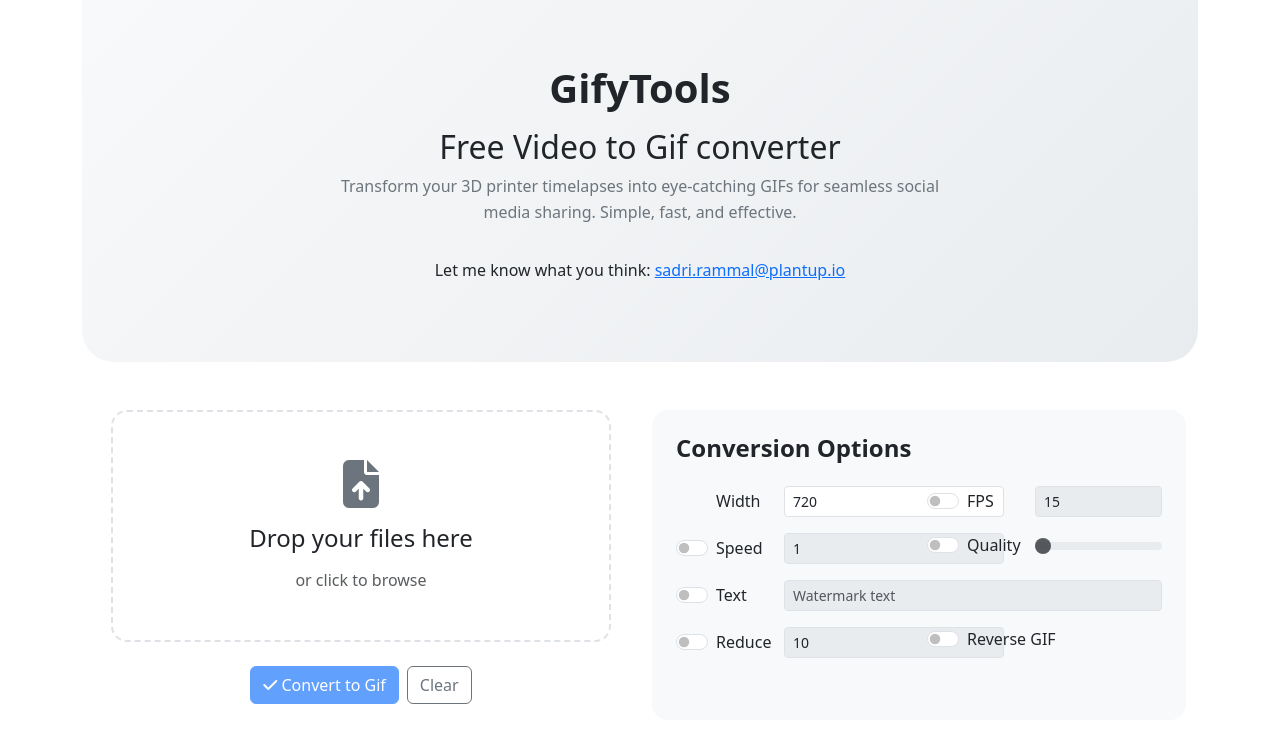
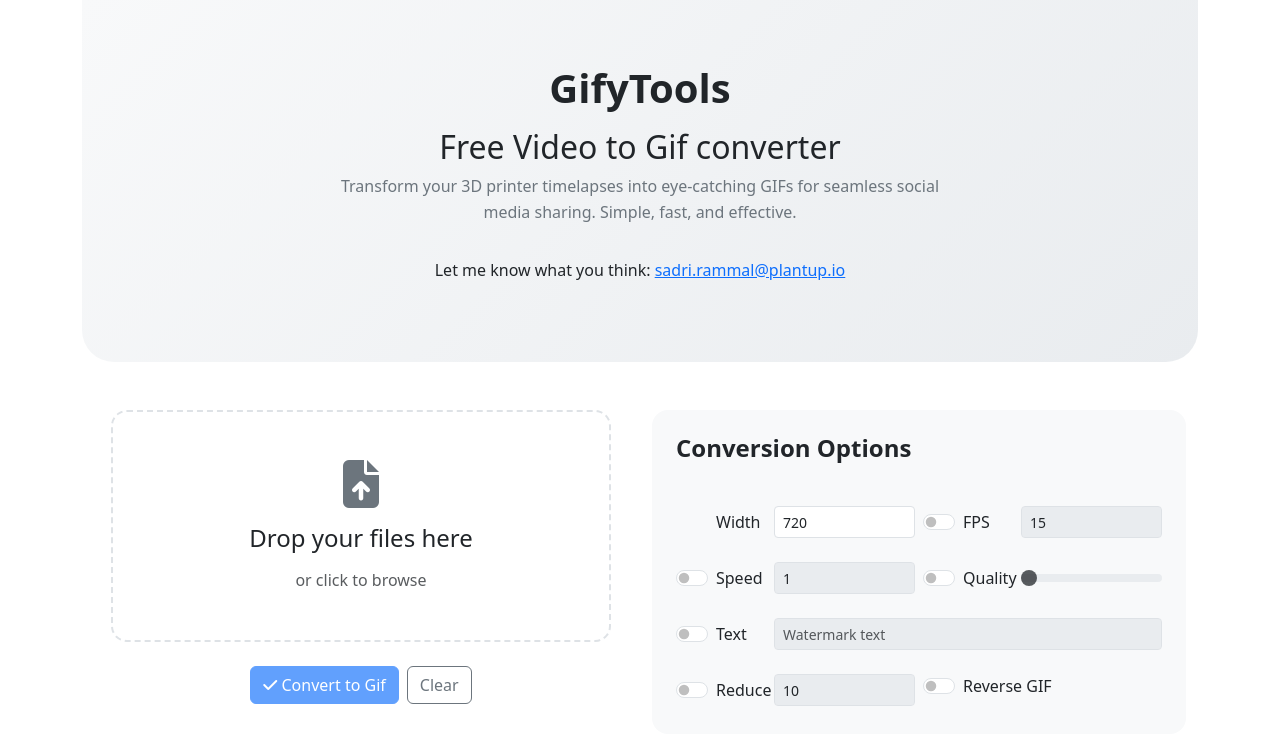
Before and after one commit to sadrirammal/Gifytools, an Angular app in the folder web/: page / in a window 1280 px wide. Shown: the top 744 px of the page. Built offline with nearby package versions, Linux system fonts and the light colour scheme.

Commit message:
fixed ui

```diff
--- a/web/src/app/components/video-upload/video-upload.component.scss
+++ b/web/src/app/components/video-upload/video-upload.component.scss
@@ -41,71 +41,112 @@
   line-height: 1.6;
 }
 
-.conversion-options {
-    max-width: 800px;
-    margin: 0 auto;
-    padding: 2rem;
-    background-color: #f8f9fa;
-    border-radius: 1rem;
-}
-
-.option-group {
-    background-color: white;
-    padding: 1.5rem;
-    border-radius: 0.5rem;
-    margin-bottom: 1.5rem;
-    box-shadow: 0 2px 4px rgba(0,0,0,0.05);
-
-    h5 {
-        margin-bottom: 1rem;
-        color: #495057;
-    }
-
-    &:last-child {
-        margin-bottom: 0;
-    }
-}
-
-.form-range {
-    height: 1.5rem;
-    padding: 0;
-}
-
-.input-group {
-    max-width: 300px;
-}
-
 .options-panel {
   background-color: #f8f9fa;
   padding: 1.5rem;
   border-radius: 1rem;
   height: 100%;
+  container-type: inline-size;
 
   h3 {
       color: #212529;
       font-size: 1.5rem;
       font-weight: 600;
+      margin-bottom: 1.5rem;
+  }
+
+  .row {
+      margin: 0;
+
+      .col-md-6, .col-12 {
+          padding: 0.5rem;
+      }
+  }
+
+  .d-flex {
+      gap: 0.75rem;
+      align-items: center;
+
+      .form-check {
+          width: 100px;
+          min-width: 100px;
+          margin: 0;
+          flex-shrink: 0;
+
+          .form-check-label {
+              white-space: nowrap;
+          }
+      }
+
+      .form-control-sm {
+          min-width: 60px;
+          width: 100%;
+          height: 32px;
+      }
+
+      .form-range {
+          height: 32px;
+          padding: 8px 0;
+      }
+  }
+}
+
+@container (max-width: 400px) {
+  .options-panel {
+      .col-md-6 {
+          width: 100%;
       }
 
       .d-flex {
           gap: 0.5rem;
 
           .form-check {
-          min-width: 100px; // This ensures consistent width for switch labels
+              width: 90px;
+              min-width: 90px;
           }
 
-      .form-control-sm, .form-range {
-          flex: 1; // This makes the input take up remaining space
-          max-width: none; // Remove the max-width constraint
+          .form-control-sm {
+              min-width: 50px;
+          }
       }
   }
 }
 
-// Override the previous fixed width styles
-.form-control-sm {
-  width: auto !important;
+// Responsive adjustments
+@media (max-width: 768px) {
+  .options-panel {
+      .col-md-6 {
+          width: 100%;
+      }
+  }
 }
 
-.input-group-sm {
+@media (max-width: 1280px) {
+  .options-panel {
+      .d-flex {
+          gap: 0.5rem;
+
+          .form-check {
+              width: 90px;
+              min-width: 90px;
+          }
+
+          .form-control-sm {
+              min-width: 50px;
+          }
+      }
+
+      .row {
+          margin: 0 -0.25rem;
+
+          .col-md-6, .col-12 {
+              padding: 0.25rem;
+          }
+      }
+  }
+}
+
+// Remove fixed widths
+.form-control-sm, .input-group-sm {
   width: 100% !important;
 }
```
Lines whose indentation alone changed are shown as unchanged.
